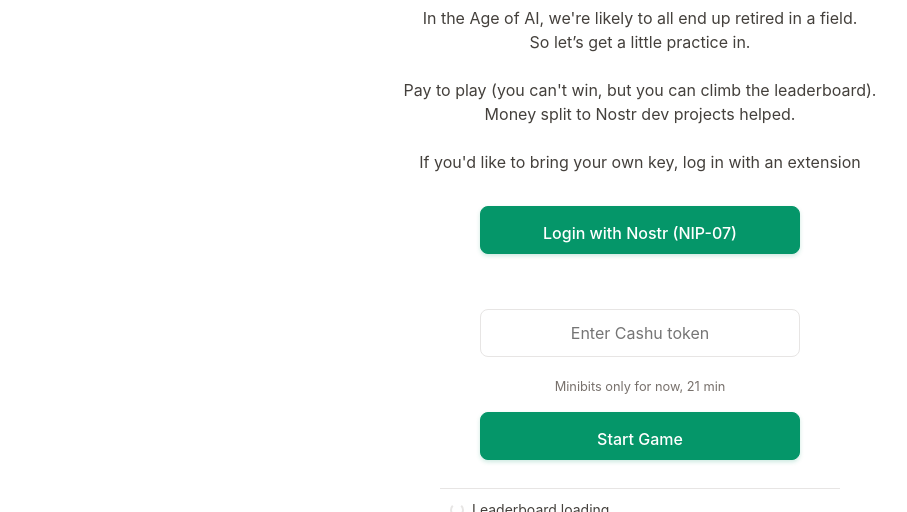
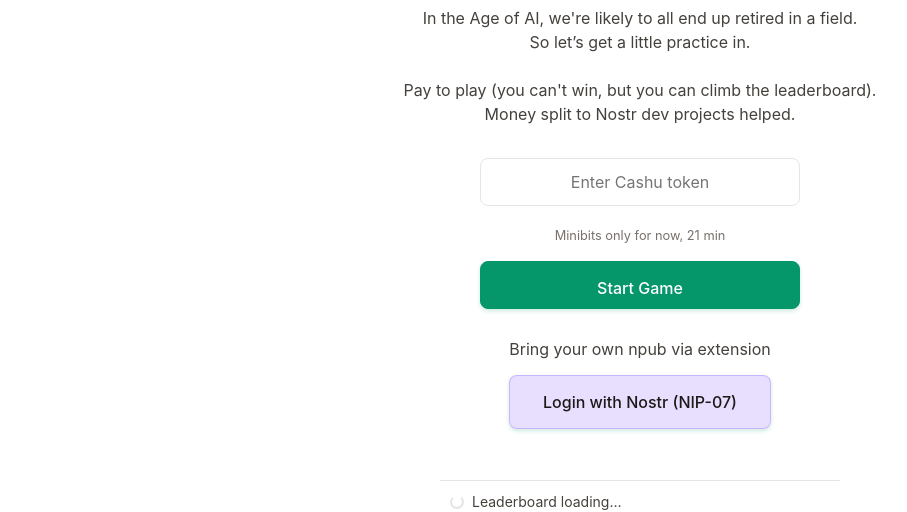
Before and after one commit to humansinstitute/retired_in_a_field, a website: page index.html in a window 1280 px wide. Shown: the part 288-800 px from the top of the page, without its empty margins (0-907 px from the left). Drawn offline with Linux system fonts and the light colour scheme.

Commit message:
adjust button

```diff
--- a/index.html
+++ b/index.html
@@ -387,18 +387,19 @@
                 <h1>Retired in a Field</h1>
                 <p>In the Age of AI, we're likely to all end up retired in a field.<br />So let’s get a little practice in.</p>
                 <p>Pay to play (you can't win, but you can climb the leaderboard).<br />Money split to Nostr dev projects helped.</p>
-
-                <!-- Nostr Login CTA above Cashu token -->
-            <p style="max-width:520px; color: var(--text-secondary);">If you'd like to bring your own key, log in with an extension</p>
-            <button id="loginNostrSetupButton" class="btn" style="min-width:240px;">Login with Nostr (NIP-07)</button>
-            <div id="loginNostrSetupStatus" style="color: var(--text-muted); font-size: 0.9rem; margin-top: 6px; min-height: 1.2em;"></div>
-
                 <!-- Cashu Token Input -->
             <input id="cashuTokenInput" type="text" placeholder="Enter Cashu token" autocomplete="off" spellcheck="false" />
             <div id="cashuTokenNote" style="color: var(--text-muted); font-size: 0.8rem; margin-top: 4px; max-width:320px;">Minibits only for now, 21 min</div>
             <div id="cashuTokenError" style="color:#dc2626; font-size:0.9rem; display:none; max-width:320px;">Token must start with "cashu".</div>
 
             <button id="startButton" class="btn">Start Game</button>
+
+            <!-- Nostr Login CTA -->
+            <div style="margin-top:12px; display:flex; flex-direction:column; align-items:center; gap:6px;">
+                <p style="max-width:520px; color: var(--text-secondary); margin-bottom:0;">Bring your own npub via extension</p>
+                <button id="loginNostrSetupButton" class="btn" style="min-width:240px; background: rgba(162, 129, 255, 0.25); color: var(--text-primary); border-color: rgba(162, 129, 255, 0.45);">Login with Nostr (NIP-07)</button>
+                <div id="loginNostrSetupStatus" style="color: var(--text-muted); font-size: 0.9rem; min-height: 1.2em;"></div>
+            </div>
             <div id="leaderboard" style="width:80%; max-width:400px; margin:12px auto 0; padding:10px; border-top:1px solid var(--border-primary);">
                 <div id="leaderboardStatus" style="display:flex; align-items:center; gap:8px; color: var(--text-secondary);">
                     <span class="spinner" style="width:14px; height:14px; border:2px solid var(--border-primary); border-top-color:transparent; border-radius:50%; display:inline-block; animation: spin 0.9s linear infinite;"></span>
```
